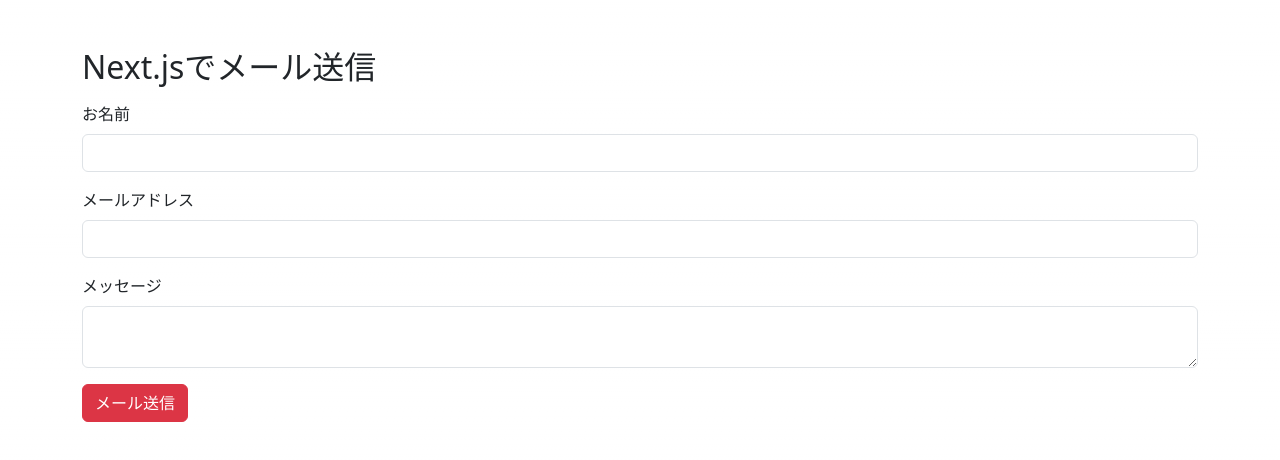
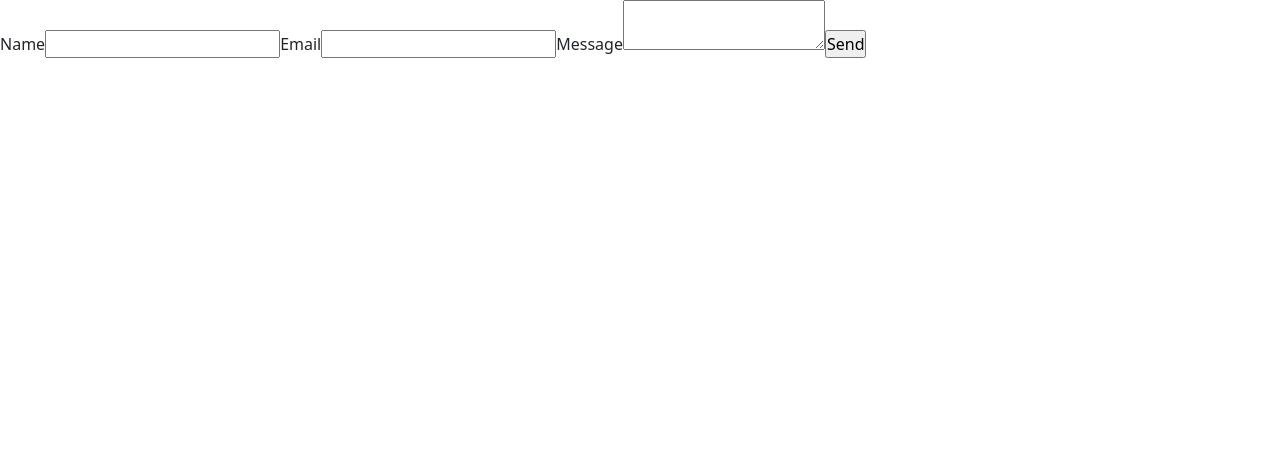
Before and after one commit to kengo1214/nextjs-emailjs, a Next.js app: page / in a window 1280 px wide. Shown: the top 460 px of the page. Built offline with nearby package versions, Linux system fonts and the light colour scheme.

Commit message:
NodemailerからEmailJSに変更した

```diff
--- a/package.json
+++ b/package.json
@@ -9,6 +9,7 @@
     "lint": "next lint"
   },
   "dependencies": {
+    "@emailjs/browser": "^3.11.0",
     "@types/node": "20.3.1",
     "@types/react": "18.2.12",
     "@types/react-dom": "18.2.5",
--- a/pages/index.tsx
+++ b/pages/index.tsx
@@ -1,93 +1,48 @@
 import Head from "next/head";
 import { Inter } from "next/font/google";
 import "bootstrap/dist/css/bootstrap.min.css";
-import { useRef } from "react";
+import { useRef, FormEvent } from "react";
+import emailjs from "@emailjs/browser";
 
 const inter = Inter({ subsets: ["latin"] });
 
 export default function Home() {
-  const nameRef = useRef<HTMLInputElement>(null);
-  const emailRef = useRef<HTMLInputElement>(null);
-  const messageRef = useRef<HTMLTextAreaElement>(null);
+  const form = useRef<HTMLFormElement | null>(null);
 
-  const handleSubmit = async (e: React.FormEvent<HTMLFormElement>) => {
+  const sendEmail = (e: FormEvent<HTMLFormElement>) => {
     e.preventDefault();
 
-    let data = {
-      name: nameRef.current?.value,
-      email: emailRef.current?.value,
-      message: messageRef.current?.value,
-    };
-
-    await fetch("/api/contact", {
-      method: "POST",
-      headers: {
-        Accept: "application/json, text/plain, */*",
-        "Content-Type": "application/json",
-      },
-      body: JSON.stringify(data),
-    }).then((res) => {
-      if (res.status === 200) console.log("送信に成功しました");
-    });
+    if (form.current) {
+      emailjs
+        .sendForm(
+          "service_5ttfhan",
+          "template_czborkj",
+          form.current,
+          "hpvW0zEhHMupBhwZi"
+        )
+        .then(
+          (result) => {
+            console.log(result.text);
+            console.log("message sent");
+          },
+          (error) => {
+            console.log(error.text);
+          }
+        );
+    }
   };
 
   return (
     <>
-      <Head>
-        <title>Create Next App</title>
-        <meta name="description" content="Generated by create next app" />
-        <meta name="viewport" content="width=device-width, initial-scale=1" />
-        <link rel="icon" href="/favicon.ico" />
-      </Head>
-      <div className="container mt-5 ">
-        <h2 className="mb-3">Next.jsでメール送信</h2>
-
-        {/* ⭐️⭐️⭐️ */}
-        <form
-          onSubmit={(e: React.FormEvent<HTMLFormElement>) => handleSubmit(e)}
-        >
-          <div className="mb-3">
-            <label className="form-label" htmlFor="name">
-              お名前
-            </label>
-            <input
-              className="form-control"
-              type="text"
-              id="name"
-              required
-              ref={nameRef} //🔥
-            />
-          </div>
-          <div className="mb-3">
-            <label className="form-label" htmlFor="email">
-              メールアドレス
-            </label>
-            <input
-              className="form-control"
-              type="email"
-              id="email"
-              required
-              ref={emailRef} //🔥
-            />
-          </div>
-          <div className="mb-3">
-            <label className="form-label" htmlFor="message">
-              メッセージ
-            </label>
-            <textarea
-              className="form-control"
-              id="message"
-              required
-              ref={messageRef} //🔥
-            />
-          </div>
-
-          {/* ⭐️⭐️⭐️ */}
-          <button type="submit" className="btn btn-danger">
-            メール送信
-          </button>
-        </form>
-      </div>
+      <form ref={form} onSubmit={sendEmail}>
+        <label>Name</label>
+        <input type="text" name="user_name" />
+        <label>Email</label>
+        <input type="email" name="user_email" />
+        <label>Message</label>
+        <textarea name="message" />
+        <input type="submit" value="Send" />
+      </form>
     </>
   );
 }
```
Also changed, not shown: 1 other file (tests, documents, lock files or other folders).
